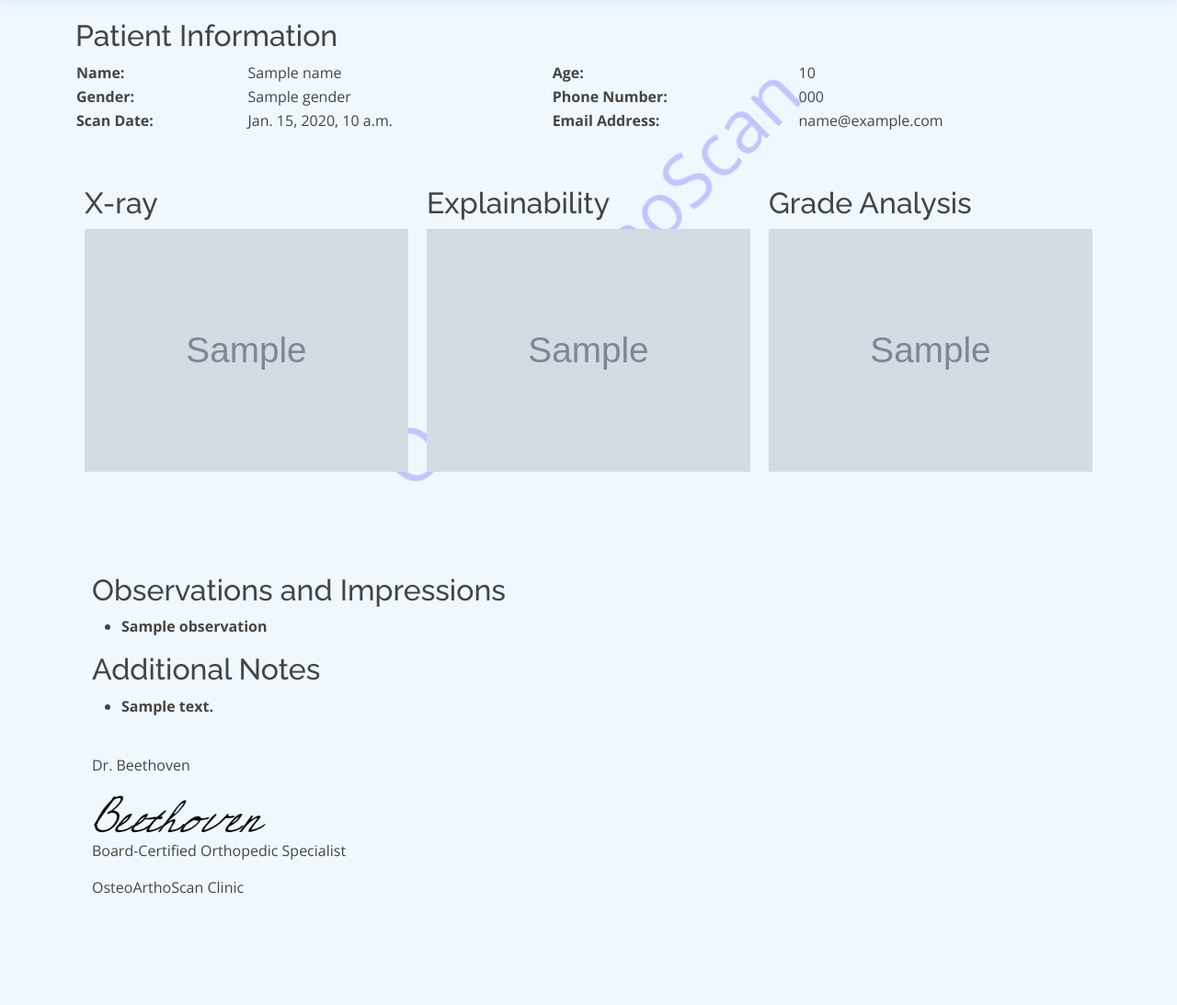
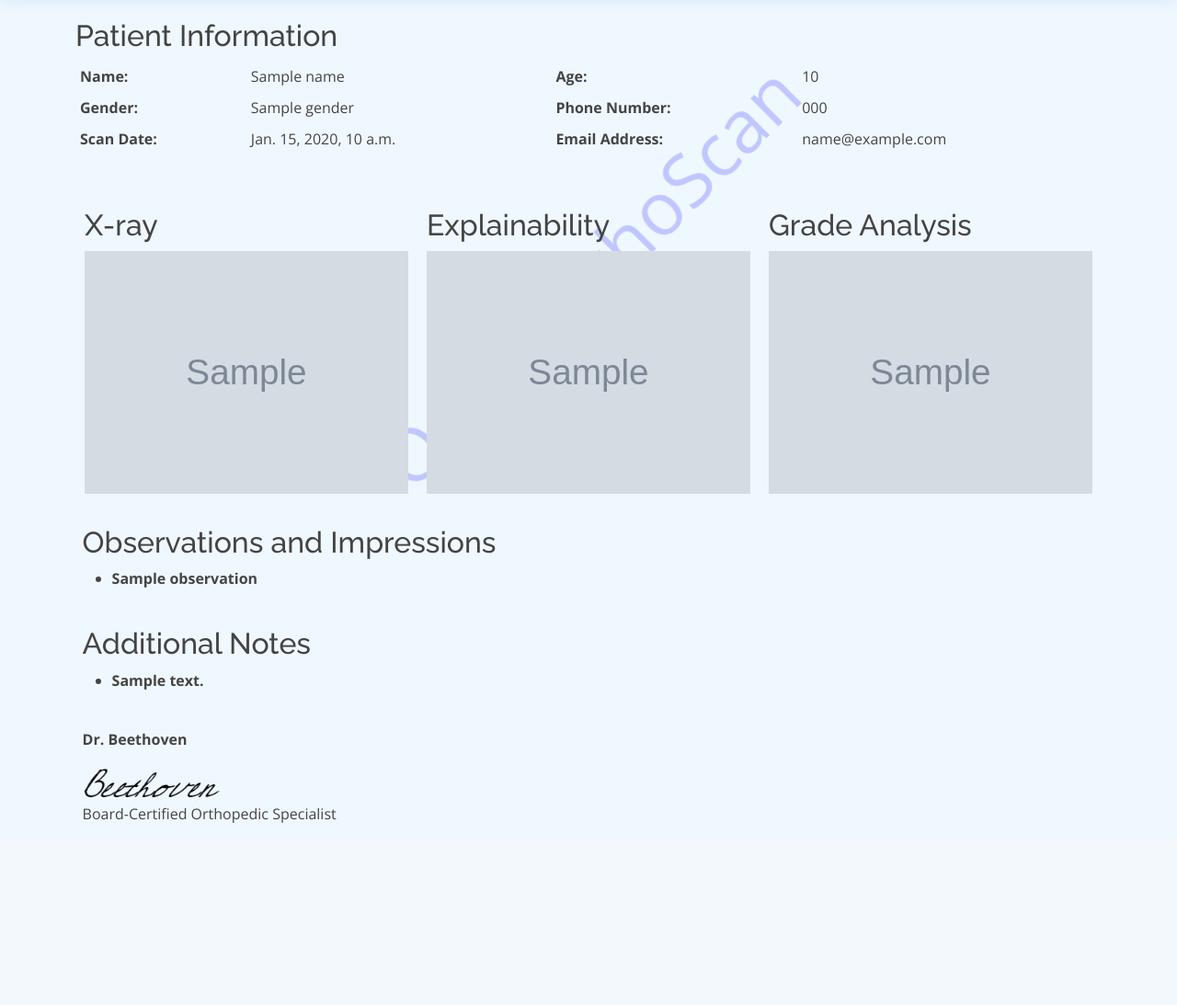
Before and after one commit to pranitdeshpande98/Knee-Ostheoarthritis-Severity-Prediction, a Django app: template templates/generate_pdf.html in a window 1280 px wide. Shown: the part 100-1193 px from the top of the page at 92% size. After the commit the page ends 995 px from the top, so only its background shows below. Run offline with Django 4.2, Linux system fonts and the light colour scheme; the template is opened without the code that fills it: most values are stand-ins (such as "Sample title", 1, 10 or a date in 2020); grey boxes marked "Sample" are stand-in pictures; parts of the project's set-up code (start-up, migrations or seed data) failed here and were passed over; some libraries are stand-ins or nearby versions.

Commit message:
Finally PDF report Generation done

```diff
--- a/templates/generate_pdf.html
+++ b/templates/generate_pdf.html
@@ -4,7 +4,6 @@
 <head>
     <title>Medical Report</title>
     <style>
-        /* Other CSS styles */
         body::before {
     content: "OsteoArthoScan";
     opacity: 0.2;
@@ -15,6 +14,19 @@
     left: 50%;
     transform: translate(-50%, -50%) rotate(-45deg);
     z-index: -1;
+}
+        /* Reset default browser styles */
+        body, h2, table, ul {
+            margin: 0;
+            padding: 0;
+        }
+
+        /* Other CSS styles for screen and print */
+        body {
+            font-family: Arial, sans-serif;
+            margin: 0;
+            padding: 0;
+            font-size: 10pt; /* Adjust font size as needed */
         }
 
         .container {
@@ -28,17 +40,12 @@
         }
 
         .column img {
-            max-width: 100%; /* Set a maximum width for images */
+            max-width: 100%;
             height: auto;
         }
 
-        body {
-            margin: 0;
-            padding: 0;
-        }
-
         .container_1 {
-            padding: 100px;
+            padding: 10px;
             text-align: left;
         }
 
@@ -47,17 +54,8 @@
             width: 100%;
         }
 
-        table, th, td {
-            border: none;
-        }
-
-        th {
-            text-align: left;
-            padding-right: 10px;
-        }
-
-        td {
-            padding-right: 10px;
+        th, td {
+            padding: 5px;
         }
 
         .print-button {
@@ -74,8 +72,44 @@
             padding: 10px 20px;
             border-radius: 5px;
         }
+        .container table {
+        margin: 0; /* Remove any margin */
+    }
+    .container .column {
+        margin-top: 0; /* Remove top margin */
+    }
+        /* Reduce font size for print */
+        @media print {
+            body {
+                font-family: Times New Roman, serif;
+                font-size: 8pt; /* Adjust font size for printing */
+            }
+            @page {
+        size: 8.5in 14in;
+        margin: 0;
+    }
+    p, li, td, th {
+        overflow-wrap: break-word;
+    }
+            .container_1 {
+                padding: 5px; /* Adjust padding for printing */
+            }
 
+            .column img {
+                max-width: 80%; /* Reduce image size for printing */
+            }
+        }
+
+        .signature img {
+            max-width: 150px; /* Reduce signature size for both screen and print */
+        }
+
+        /* Shift the Observations and Notes sections to the right */
+        .observation-notes {
+            margin-left: 7%; /* Adjust the margin as needed */
+        }
     </style>
+
     <meta charset="utf-8">
     <meta content="width=device-width, initial-scale=1.0" name="viewport">
 
@@ -184,14 +218,16 @@
             <img src="{{ analysis_plot_image_url }}" alt="Analysis Plot">
         </div>
     </div>
+    <br>
     <!-- Observations and Impressions -->
-    <div class="container_1">
+    <div class="observation-notes">
         <h2>Observations and Impressions</h2>
         <ul>
             {% for observation in observations %}
                 <li><strong>{{ observation }}</strong></li>
             {% endfor %}
         </ul>
+        <br>
         <!-- Additional content, e.g., doctor's notes, recommendations, etc. -->
         <h2>Additional Notes</h2>
         <ul>
@@ -200,11 +236,13 @@
             {% endfor %}
         </ul>
         <br>
-        <p>Dr. Beethoven</p>
+        <p><b>Dr. Beethoven</b></p>
+        <div class="signature">
             <img src="{% static 'assets/img/sign_crop (1).png' %}" alt="Doctor's Signature">
+        </div>
         <p>Board-Certified Orthopedic Specialist</p>
-        <p>OsteoArthoScan Clinic</p>
     </div>
+
     <!-- Add your CSS styles here, e.g., for page layout and formatting -->
     <script src="https://cdnjs.cloudflare.com/ajax/libs/html2canvas/1.0.0-alpha.12/html2canvas.min.js"></script>
     <script src="https://cdnjs.cloudflare.com/ajax/libs/html2pdf.js/0.9.1/html2pdf.bundle.min.js"></script>
```
Lines whose indentation alone changed are shown as unchanged.
